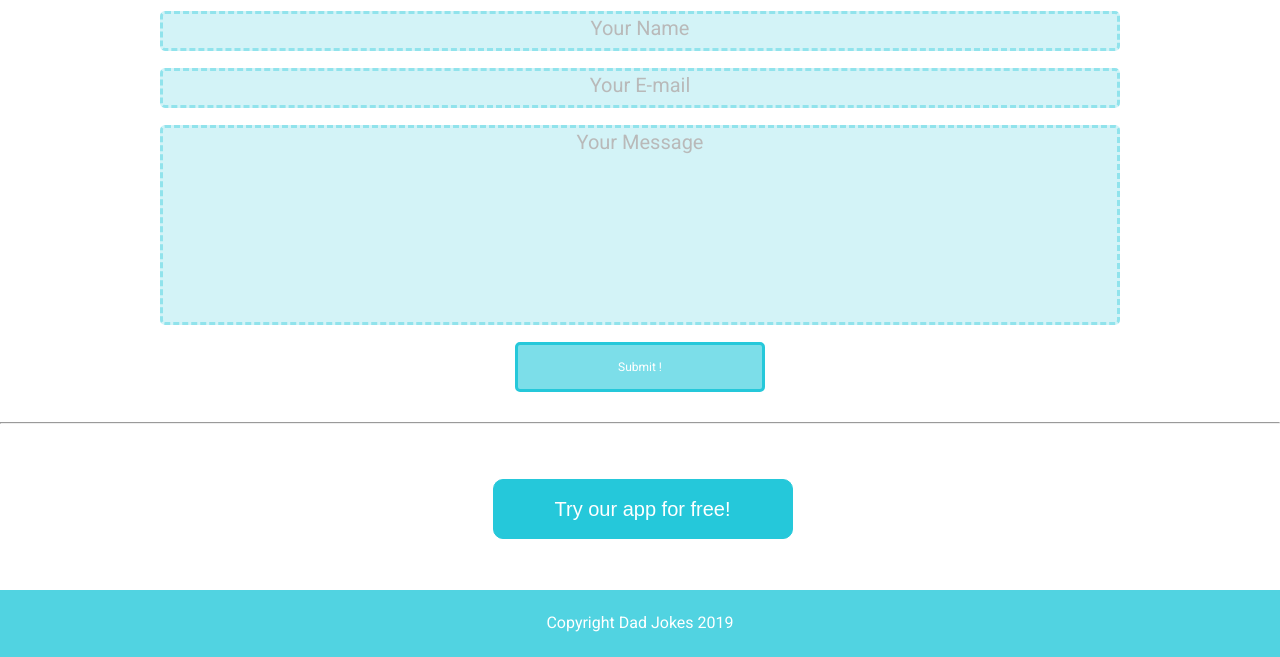
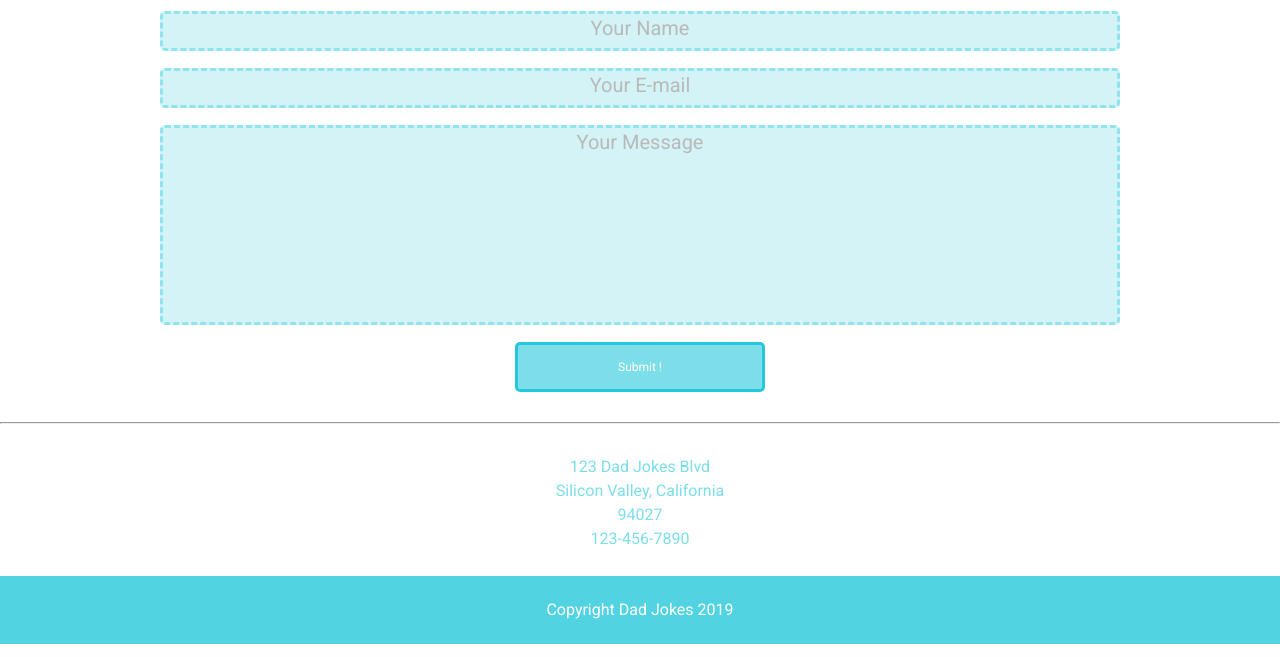
Before and after one commit to build-week-dad-jokes/UI, a plain HTML site: page contact.html in a window 1280 px wide. Shown: the part 211-868 px from the top of the page. Drawn offline with Linux system fonts and the light colour scheme.

Commit message:
updated Address on Contact Page

```diff
--- a/contact.html
+++ b/contact.html
@@ -66,9 +66,12 @@
       <!-- Get Ready Section -->
       <section class="get-ready">
         <div class="get-started">
-          <div class="customBtn">
-            <button class="btn2">Try our app for free!</button>
-          </div>
+          <address>
+            123 Dad Jokes Blvd </br>
+            Silicon Valley, California </br>
+            94027 </br>
+            123-456-7890
+          </address>
         </div>
       </section>
     </div>
--- a/less/contact.less
+++ b/less/contact.less
@@ -99,3 +99,8 @@
     margin: 0 auto;
   }
 }
+address {
+  font-size: 1.6rem;
+  line-height: 1.5;
+  color: @lightblue;
+}
```
Also changed, not shown: CSS/index.css.
